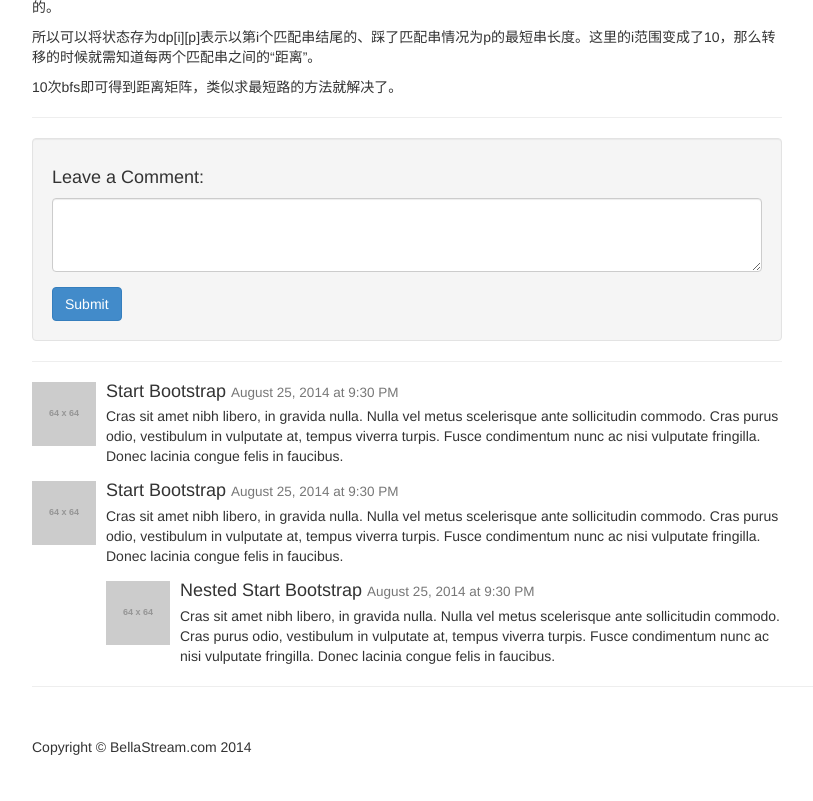
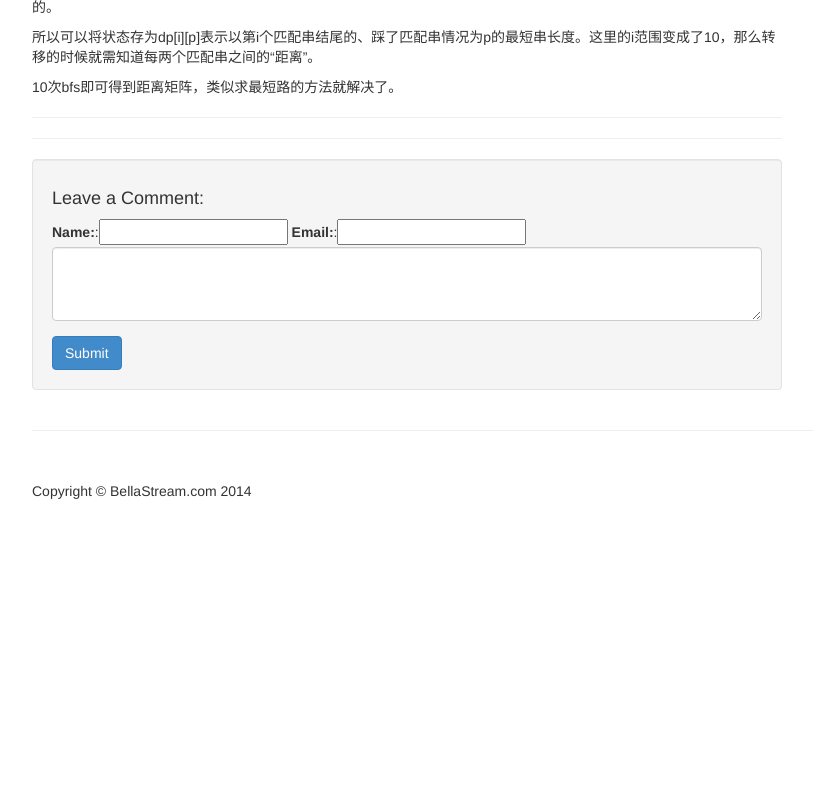
Before and after one commit to bellastream/BellaStreamWeb, a Django app: page /blog/3/ in a window 1280 px wide. Shown: the part 3753-4554 px from the top of the page, without its empty margins (38-851 px from the left). After the commit the page ends 4252 px from the top, so only its background shows below. Run offline with Django 3.2, Linux system fonts and the light colour scheme; data comes from the database, SQL or seed files in the repository; tables that the repository leaves empty hold one stand-in row (values such as "Sample post"); grey boxes labelled with a size stand in for pictures from a placeholder-image service; some libraries are stand-ins or nearby versions.

Commit message:
add simple Comment system

```diff
--- a/BellaStreamWeb/settings.py
+++ b/BellaStreamWeb/settings.py
@@ -24,7 +24,7 @@
 
 TEMPLATE_DEBUG = True
 
-ALLOWED_HOSTS = []
+ALLOWED_HOSTS = ['*']
 
 
 # Application definition
@@ -47,7 +47,7 @@
     'django.contrib.auth.middleware.SessionAuthenticationMiddleware',
     'django.contrib.messages.middleware.MessageMiddleware',
     'django.middleware.clickjacking.XFrameOptionsMiddleware',
-    'django.middleware.security.SecurityMiddleware',
+    #'django.middleware.security.SecurityMiddleware',
 )
 
 ROOT_URLCONF = 'BellaStreamWeb.urls'
--- a/BellaStreamWeb/urls.py
+++ b/BellaStreamWeb/urls.py
@@ -1,5 +1,6 @@
 from django.conf.urls import include, url
 from django.contrib import admin
+from django.conf import settings
 
 urlpatterns = [
     # Examples:
@@ -10,3 +11,8 @@
     url(r'^admin/', include(admin.site.urls)),
     url(r'^blog/', include('blog.urls')),
 ]
+
+if settings.DEBUG is False:
+	urlpatterns += [
+		url(r'^templates/(.*)$', 'django.views.static.serve', {'document_root': settings.TEMPLATE_ROOT}),
+]
--- /dev/null
+++ b/blog/forms.py
@@ -0,0 +1,8 @@
+#coding=utf-8
+#forms.py
+from django import forms
+
+class CommentForm(forms.Form):
+	name = forms.CharField(max_length=30, label='Name')
+	email = forms.EmailField(required=False, label='Email')
+	message = forms.CharField(label='', widget=forms.Textarea(attrs={'class':'form-control','rows':'3'}))
--- a/blog/models.py
+++ b/blog/models.py
@@ -3,14 +3,27 @@
 
 # Create your models here.
 
-class BlogsPost(models.Model):
+class BlogPost(models.Model):
 	title = models.CharField(max_length = 150)
 	body = models.TextField()
 	timestamp = models.DateTimeField()
+
+	def __unicode__(self):
+		return self.id
 	class Meta:
 		ordering = ['-timestamp']
+
+
+class BlogComment(models.Model):
+	post = models.ForeignKey(BlogPost)
+	author = models.CharField(max_length = 30)
+	email = models.EmailField()
+	body = models.TextField()
+	timestamp = models.DateTimeField()
+	class Meta:
+		ordering = ['timestamp']
 
 class BlogPostAdmin(admin.ModelAdmin):
 	list_display = ('title', 'timestamp')
 
-admin.site.register(BlogsPost, BlogPostAdmin)
+admin.site.register(BlogPost,BlogPostAdmin)
--- a/blog/urls.py
+++ b/blog/urls.py
@@ -3,6 +3,6 @@
 from blog.views import detailPage
 
 urlpatterns = patterns('',
+		url(r'^(\d{1,})/?$', detailPage),
 		url(r'^$', archivePage),
-		url(r'^(\d{1,})', detailPage),
 	)
--- a/blog/views.py
+++ b/blog/views.py
@@ -1,23 +1,43 @@
 from django.shortcuts import render
-from django.template import loader, Context
+from django.template import loader, Context,RequestContext
 from django.http import HttpResponse
 from django.http import Http404
-from blog.models import BlogsPost
+from django import forms
+from blog.models import BlogPost
+from blog.models import BlogComment
+from blog.forms import CommentForm
+from django.views.decorators.csrf import csrf_exempt
 import os.path
+import time
 
 # Create your views here.
 
 def archivePage(request):
-	posts = BlogsPost.objects.all()
+	posts = BlogPost.objects.all()
 	t = loader.get_template("blog.html")
 	c = Context({'posts':posts})
 	return HttpResponse(t.render(c))
 
 def detailPage(request, id = ''):
 	try:
-		post = BlogsPost.objects.get(id = int(id))
+		post = BlogPost.objects.get(id = int(id))
 	except Blog.DoesNotExist:
 		raise Http404
+	if request.method == 'POST':
+		form = CommentForm(request.POST)
+		if form.is_valid():
+			addComment(post,form, id)
+	else:
+		form = CommentForm()
+	comments = post.blogcomment_set.all()
 	t = loader.get_template("details.html")
-	c = Context({'post':post})
+	c = RequestContext(request,{'post':post})
+	c['comments'] = comments
+	c['form'] = form
 	return HttpResponse(t.render(c))
+
+def getTime():
+	return time.strftime('%Y-%m-%d %X', time.localtime(time.time()))
+def addComment(post, form, id = ''):
+		comment=BlogComment(post=post,author=form.cleaned_data['name'], email=form.cleaned_data['email'],body=form.cleaned_data['message'],timestamp=getTime())
+		comment.save()
--- a/templates/base.html
+++ b/templates/base.html
@@ -93,13 +93,13 @@
                     <div class="row">
                         <div class="col-lg-6">
                             <ul class="list-unstyled">
-                                <li><a href="#">Category1</a>
+                                <li><a href="#">日记</a>
                                 </li>
-                                <li><a href="#">Category2</a>
+                                <li><a href="#">ACM</a>
                                 </li>
-                                <li><a href="#">Category3</a>
+                                <li><a href="#">Web</a>
                                 </li>
-                                <li><a href="#">Category4</a>
+                                <li><a href="#">转载</a>
                                 </li>
                             </ul>
                         </div>
--- a/templates/blog.html
+++ b/templates/blog.html
@@ -1,5 +1,5 @@
 {% extends "base.html" %}
-{% block title %}The title{% endblock %}
+{% block title %}Bella's Blog{% endblock %}
 {% block header %}Recent Posts{% endblock %}
 {% block content %}
             <!-- Blog Entries Column -->
@@ -12,7 +12,7 @@
                 <p><span class="glyphicon glyphicon-time"></span> Posted on {{ post.timestamp }}</p>
                 <hr>
                 <!-- img class="img-responsive" src="http://placehold.it/900x300" alt=""-->
-                {% autoescape off %}
+        {% autoescape off %}
 		{{ post.body | truncatechars:"350" }}
 		{% endautoescape %}
 		<p></p>
--- a/templates/details.html
+++ b/templates/details.html
@@ -1,5 +1,5 @@
 {% extends "base.html" %}
-{% block title %}The title{% endblock %}
+{% block title %}{% endblock %}
 {% block content %}
         <!-- Blog Post Content Column -->
        	<div class="col-lg-8">
@@ -9,7 +9,7 @@
             	<!-- Author -->
             	<p class="lead">
                 	by <a href="/">BellaStream</a>
-		</p>
+				</p>
             	<hr>
             	<!-- Date/Time -->
             	<p><span class="glyphicon glyphicon-time"></span>{{ post.timestamp }}</p>
@@ -17,65 +17,39 @@
             	<!-- Preview Image
             	<img class="img-responsive" src="http://placehold.it/900x300" alt="">
             	-->
-		<hr>
+				<hr>
             	<!-- Post Content -->
 		{% autoescape off %}
 		{{ post.body }}
 		{% endautoescape %}
             	<hr>
-            	<!-- Blog Comments -->
-
+            <!-- Blog Comments -->
+			<!-- Posted Comments -->
+            <!-- Comment -->
+            {% for comt in comments %}
+            <div class="media">
+                <div class="media-body">
+                    <h4 class="media-heading">{{ comt.author }}
+                        <small>{{ comt.timestamp }}</small>
+                    </h4>
+                    {{ comt.body }}
+                </div>
+            </div>
+        	{% endfor %}
+        	<hr>
             	<!-- Comments Form -->
             	<div class="well">
                 	<h4>Leave a Comment:</h4>
-                	<form role="form">
+                	<form role="form" action="?" method="POST">
+                		{% csrf_token %}
                     	<div class="form-group">
-                        		<textarea class="form-control" rows="3"></textarea>
+                    			{{ form.name.label_tag }}:{{ form.name }}
+         						{{ form.email.label_tag }}:{{ form.email }}
+                        		{{ form.message }}
                     	</div>
                     	<button type="submit" class="btn btn-primary">Submit</button>
                 	</form>
               </div>
-              <hr>
-            <!-- Posted Comments -->
-
-            <!-- Comment -->
-            <div class="media">
-                <a class="pull-left" href="#">
-                    <img class="media-object" src="http://placehold.it/64x64" alt="">
-                </a>
-                <div class="media-body">
-                    <h4 class="media-heading">Start Bootstrap
-                        <small>August 25, 2014 at 9:30 PM</small>
-                    </h4>
-                    Cras sit amet nibh libero, in gravida nulla. Nulla vel metus scelerisque ante sollicitudin commodo. Cras purus odio, vestibulum in vulputate at, tempus viverra turpis. Fusce condimentum nunc ac nisi vulputate fringilla. Donec lacinia congue felis in faucibus.
-                </div>
-            </div>
-
-            <!-- Comment -->
-            <div class="media">
-                <a class="pull-left" href="#">
-                    <img class="media-object" src="http://placehold.it/64x64" alt="">
-                </a>
-                <div class="media-body">
-                    <h4 class="media-heading">Start Bootstrap
-                        <small>August 25, 2014 at 9:30 PM</small>
-                    </h4>
-                    Cras sit amet nibh libero, in gravida nulla. Nulla vel metus scelerisque ante sollicitudin commodo. Cras purus odio, vestibulum in vulputate at, tempus viverra turpis. Fusce condimentum nunc ac nisi vulputate fringilla. Donec lacinia congue felis in faucibus.
-                    <!-- Nested Comment -->
-                    <div class="media">
-                        <a class="pull-left" href="#">
-                            <img class="media-object" src="http://placehold.it/64x64" alt="">
-                        </a>
-                        <div class="media-body">
-                            <h4 class="media-heading">Nested Start Bootstrap
-                                <small>August 25, 2014 at 9:30 PM</small>
-                            </h4>
-                            Cras sit amet nibh libero, in gravida nulla. Nulla vel metus scelerisque ante sollicitudin commodo. Cras purus odio, vestibulum in vulputate at, tempus viverra turpis. Fusce condimentum nunc ac nisi vulputate fringilla. Donec lacinia congue felis in faucibus.
-                        </div>
-                    </div>
-                    <!-- End Nested Comment -->
-                </div>
-            </div>
         </div>
 
 {% endblock %}
--- a/templates/index.html
+++ b/templates/index.html
@@ -1,5 +1,5 @@
 {% extends "base.html" %}
-{% block title %}The title{% endblock %}
+{% block title %}BellaStream.com{% endblock %}
 {% block content %}
 		<!-- Blog Post Content Column -->
             <div class="col-lg-8">
```
Also changed, not shown: blog/migrations/0002_auto_20141010_1417.py (added).
